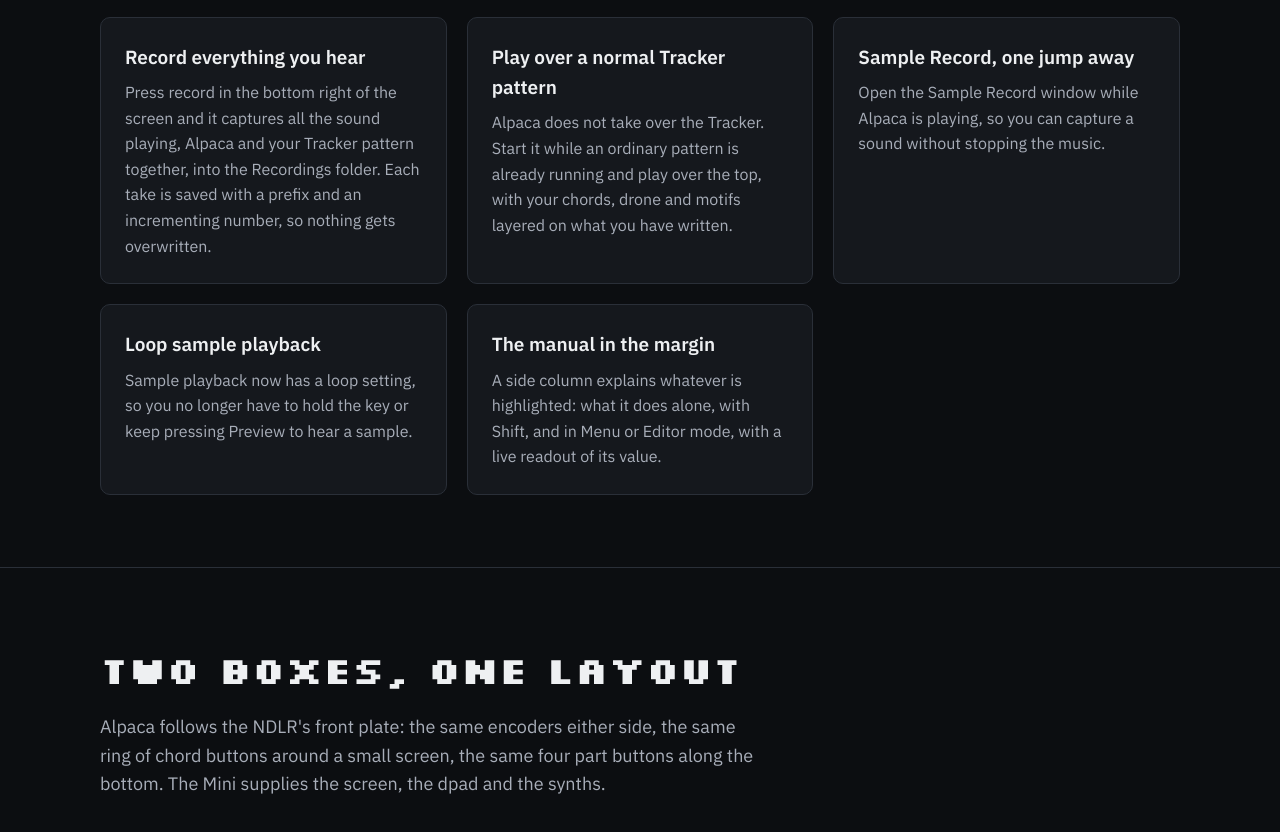
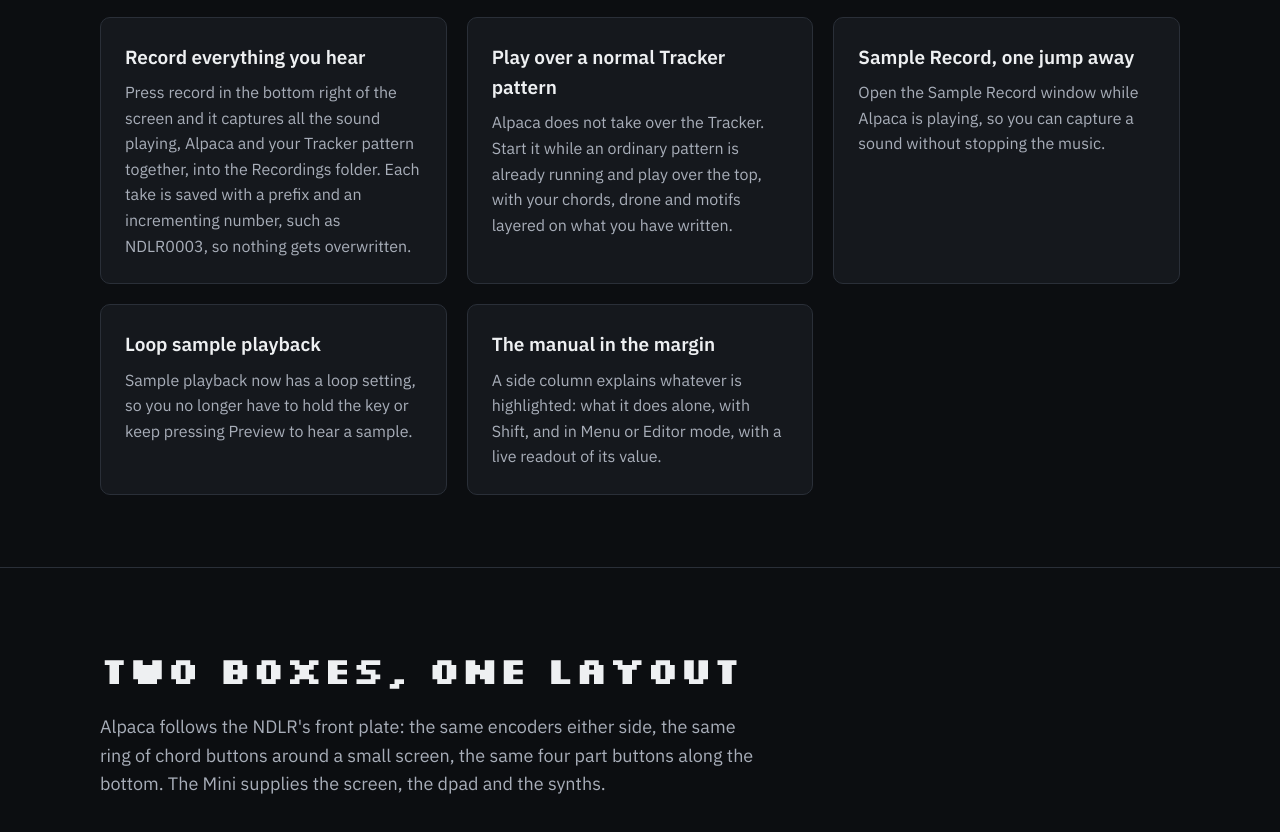
Before and after one commit to 5ckmmz97rw-svg/Alpaca, a plain HTML site: page docs/index.html in a window 1280 px wide. Shown: the part 3455-4287 px from the top of the page. Drawn offline with Linux system fonts and the light colour scheme.

Commit message:
Site: give an example recording file name

```diff
--- a/docs/index.html
+++ b/docs/index.html
@@ -247,7 +247,7 @@ footer a:hover{color:var(--accent)}
 <article class="card"><h3>Pick a sustaining sound for the Drone</h3><p>The Drone holds its notes for as long as it plays, so give Synth 2 a preset that sustains. A sound that decays on its own will fade away while the Drone is still running, and it will seem to have stopped.</p></article>
 <article class="card"><h3>Four synths, polyphony permitting</h3><p>Alpaca can play through up to four of the Tracker's synths at once: the Pad on Synth 1, the Drone on Synth 2, Motif 1 on Synth 3 and Motif 2 on Synth 4. All four are available as long as there is enough polyphony across them, and Motif 2 can share Synth 3 when there isn't.</p></article>
 <article class="card"><h3>Change presets while it plays</h3><p>Swap synth presets on the fly. The chords, drone and motifs keep playing while you audition new sounds.</p></article>
-<article class="card"><h3>Record everything you hear</h3><p>Press record in the bottom right of the screen and it captures all the sound playing, Alpaca and your Tracker pattern together, into the Recordings folder. Each take is saved with a prefix and an incrementing number, so nothing gets overwritten.</p></article>
+<article class="card"><h3>Record everything you hear</h3><p>Press record in the bottom right of the screen and it captures all the sound playing, Alpaca and your Tracker pattern together, into the Recordings folder. Each take is saved with a prefix and an incrementing number, such as NDLR0003, so nothing gets overwritten.</p></article>
 <article class="card"><h3>Play over a normal Tracker pattern</h3><p>Alpaca does not take over the Tracker. Start it while an ordinary pattern is already running and play over the top, with your chords, drone and motifs layered on what you have written.</p></article>
 <article class="card"><h3>Sample Record, one jump away</h3><p>Open the Sample Record window while Alpaca is playing, so you can capture a sound without stopping the music.</p></article>
 <article class="card"><h3>Loop sample playback</h3><p>Sample playback now has a loop setting, so you no longer have to hold the key or keep pressing Preview to hear a sample.</p></article>
```
